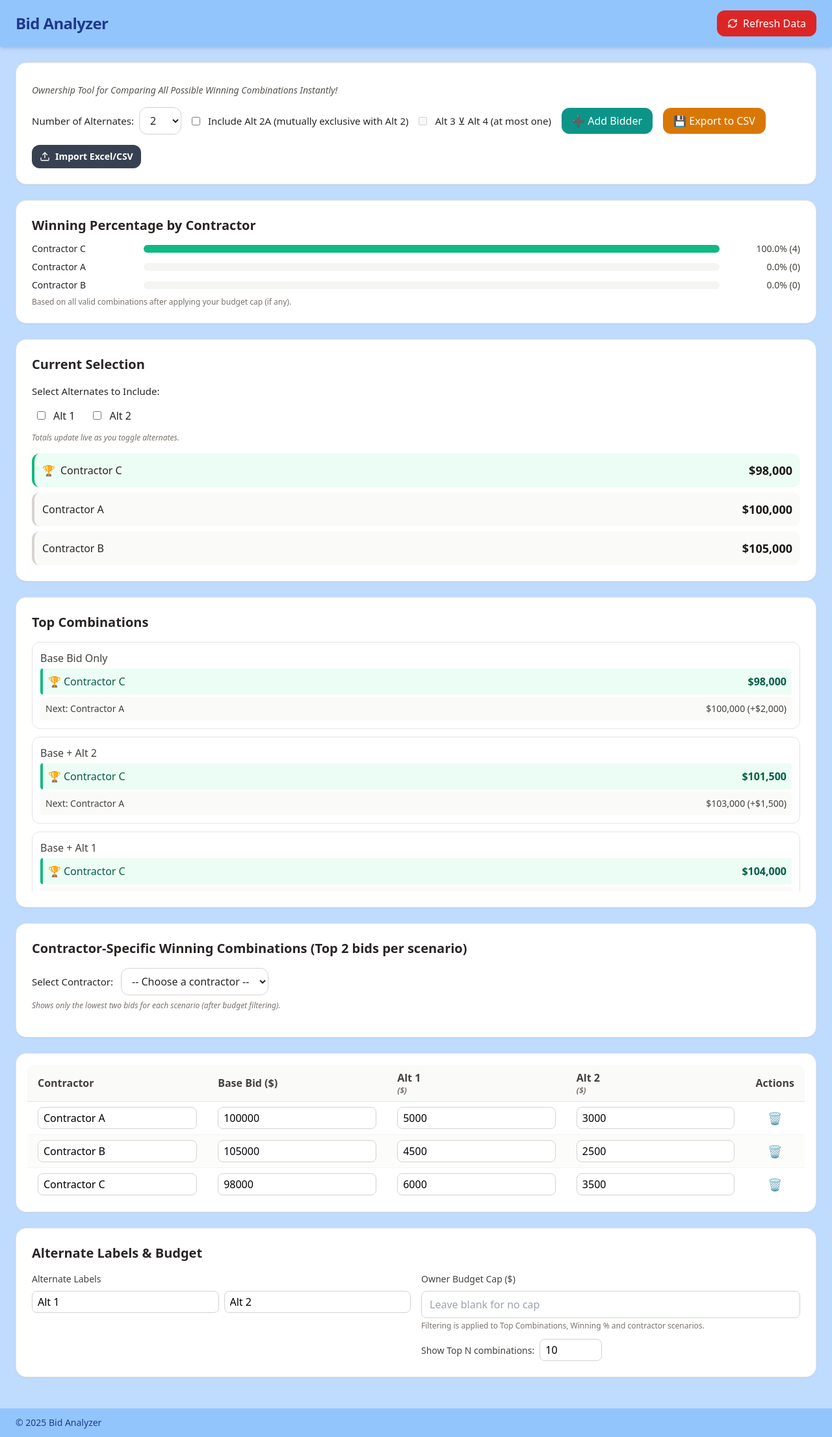
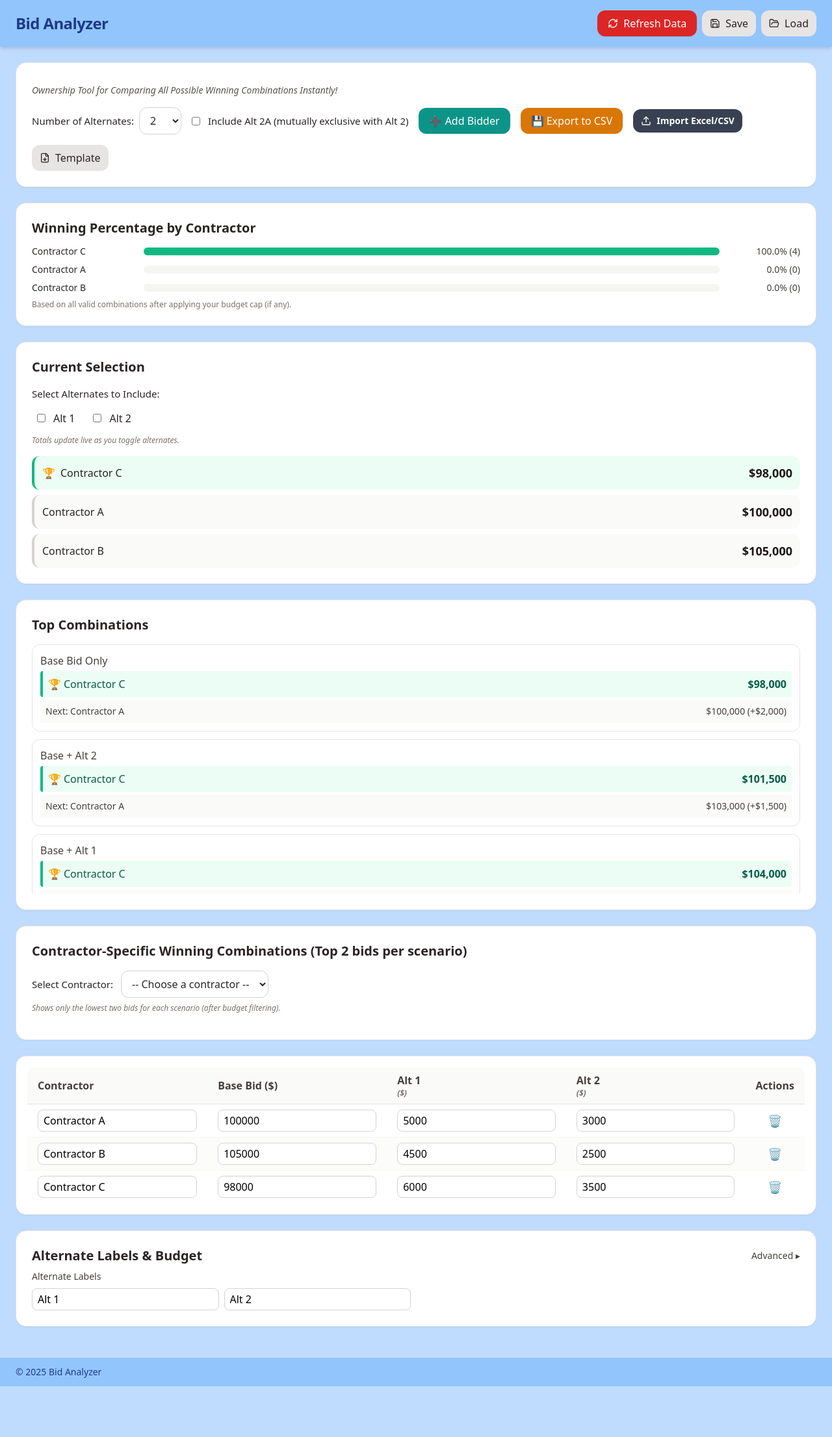
Before and after one commit to zwkoenig/BidAnalyzer, a React (Vite) app: page / in a window 1280 px wide. Shown: the whole page at 65% size. After the commit the page ends 2134 px from the top, so only its background shows below. Built offline with nearby package versions, Linux system fonts and the light colour scheme.

Commit message:
Update App.tsx

```diff
--- a/src/App.tsx
+++ b/src/App.tsx
@@ -1,8 +1,8 @@
 // App.tsx — Bid Analyzer (Vite + React + TypeScript + Tailwind)
 // Libraries used: react, react-dom, lucide-react, xlsx
 
-import React, { useEffect, useMemo, useState } from "react";
-import { Upload, RefreshCw } from "lucide-react";
+import React, { useEffect, useMemo, useRef, useState } from "react";
+import { Upload, RefreshCw, Save, FolderOpen, FileDown } from "lucide-react";
 import * as XLSX from "xlsx";
 
 type AltIndex = number | "alt2A";
@@ -72,6 +72,10 @@ export default function App() {
   // UI state
   const [selectedAlternates, setSelectedAlternates] = useState<AltIndex[]>([]);
   const [selectedContractor, setSelectedContractor] = useState<string>("");
+  const [isAdvancedOpen, setIsAdvancedOpen] = useState<boolean>(false);
+
+  // file input refs
+  const snapshotInputRef = useRef<HTMLInputElement>(null);
 
   // ---------- load/save (localStorage) ----------
   useEffect(() => {
@@ -120,6 +124,80 @@ export default function App() {
     setBidders([...INITIAL_BIDDERS]);
     setSelectedAlternates([]);
     setSelectedContractor("");
+  };
+
+  // Save / Load snapshot (JSON)
+  const exportSnapshot = () => {
+    const payload = {
+      version: 1,
+      numAlternates,
+      has2A,
+      xor34,
+      altLabels,
+      alt2ALabel,
+      budgetCap: budgetCap === "" ? null : budgetCap,
+      topN,
+      bidders,
+    };
+    const blob = new Blob([JSON.stringify(payload, null, 2)], { type: "application/json" });
+    const a = document.createElement("a");
+    a.href = URL.createObjectURL(blob);
+    a.download = "bid_analyzer_snapshot.json";
+    a.click();
+  };
+
+  const importSnapshot: React.ChangeEventHandler<HTMLInputElement> = (e) => {
+    const file = e.target.files?.[0];
+    if (!file) return;
+    const reader = new FileReader();
+    reader.onload = (evt) => {
+      try {
+        const obj = JSON.parse(String(evt.target?.result || "{}"));
+        const n = typeof obj.numAlternates === "number" && obj.numAlternates > 0 ? obj.numAlternates : INITIAL_NUM_ALTERNATES;
+        setNumAlternates(n);
+        setHas2A(!!obj.has2A);
+        setXor34(!!obj.xor34);
+        if (Array.isArray(obj.altLabels)) {
+          const next = Array.from({ length: n }, (_, i) => obj.altLabels[i] ?? `Alt ${i + 1}`);
+          setAltLabels(next);
+        }
+        setAlt2ALabel(typeof obj.alt2ALabel === "string" ? obj.alt2ALabel : INITIAL_ALT2ALABEL);
+        setBudgetCap(typeof obj.budgetCap === "number" ? obj.budgetCap : INITIAL_BUDGET_CAP);
+        setTopN(typeof obj.topN === "number" ? obj.topN : INITIAL_TOP_N);
+        if (Array.isArray(obj.bidders)) {
+          // coerce bidder shapes
+          const coerced: Bidder[] = obj.bidders.map((b: any, idx: number) => ({
+            id: typeof b.id === "number" ? b.id : idx + 1,
+            name: String(b.name ?? `Contractor ${idx + 1}`),
+            baseBid: Number(b.baseBid) || 0,
+            alternates: Array.from({ length: n }, (_, i) => Number(b.alternates?.[i]) || 0),
+            alternate2A: Number(b.alternate2A) || 0,
+          }));
+          setBidders(coerced);
+        }
+        setSelectedAlternates([]);
+        setSelectedContractor("");
+      } catch {
+        alert("Invalid snapshot file.");
+      } finally {
+        if (snapshotInputRef.current) snapshotInputRef.current.value = "";
+      }
+    };
+    reader.readAsText(file);
+  };
+
+  // CSV Template (matches importer headers)
+  const downloadTemplateCSV = () => {
+    const headers: string[] = ["Contractor", "Base Bid", ...Array.from({ length: numAlternates }, (_, i) => `Alt ${i + 1}`)];
+    if (has2A) headers.push("Alt 2A");
+    const blankRow = new Array(headers.length).fill("");
+    const rows = [headers, blankRow, blankRow, blankRow]; // 3 blank rows
+    const csv = rows.map((r) => r.map((c) => `"${c}"`).join(",")).join("\n");
+    const blob = new Blob([csv], { type: "text/csv;charset=utf-8;" });
+    const a = document.createElement("a");
+    a.href = URL.createObjectURL(blob);
+    a.download = "bid_template.csv";
+    a.click();
   };
 
   // XOR rules
@@ -382,7 +460,7 @@ export default function App() {
       .sort((a, b) => b.pct - a.pct);
   }, [bidders, filteredCombinations]);
 
-  // --------- export ---------
+  // --------- export (analysis CSV) ---------
   const exportToCSV = () => {
     const headers = [
       "Base Bid & Alternate Combination",
@@ -408,14 +486,32 @@ export default function App() {
     <div className="min-h-screen bg-blue-200 flex flex-col">
       {/* Header bar */}
       <div className="bg-blue-300 text-blue-900 py-4 shadow-md">
-        <div className="max-w-7xl mx-auto px-6 flex items-center justify-between">
+        <div className="max-w-7xl mx-auto px-6 flex items-center justify-between gap-3">
           <h1 className="text-2xl font-semibold tracking-tight">Bid Analyzer</h1>
+          <div className="flex items-center gap-2">
             <button
               onClick={resetData}
               className="inline-flex items-center gap-2 px-4 py-2 rounded-xl bg-red-600 text-white shadow-sm hover:bg-red-700 transition-all"
+              title="Reset to defaults"
             >
               <RefreshCw className="w-4 h-4" /> Refresh Data
             </button>
+            <button
+              onClick={exportSnapshot}
+              className="inline-flex items-center gap-2 px-3 py-2 rounded-xl bg-stone-200 text-stone-800 hover:bg-stone-300"
+              title="Save snapshot (.json)"
+            >
+              <Save className="w-4 h-4" /> Save
+            </button>
+            <button
+              onClick={() => snapshotInputRef.current?.click()}
+              className="inline-flex items-center gap-2 px-3 py-2 rounded-xl bg-stone-200 text-stone-800 hover:bg-stone-300"
+              title="Load snapshot (.json)"
+            >
+              <FolderOpen className="w-4 h-4" /> Load
+            </button>
+            <input ref={snapshotInputRef} type="file" accept="application/json" className="hidden" onChange={importSnapshot} />
+          </div>
         </div>
       </div>
 
@@ -450,20 +546,6 @@ export default function App() {
               Include Alt 2A (mutually exclusive with Alt 2)
             </label>
 
-            <label className="flex items-center gap-2 text-[15px] font-medium text-stone-800">
-              <input
-                type="checkbox"
-                className="mr-1"
-                checked={xor34}
-                onChange={() => {
-                  setXor34((v) => !v);
-                  setSelectedAlternates((prev) => enforceSelectionXOR(prev, [[2, 3]]));
-                }}
-                disabled={numAlternates < 4}
-              />
-              Alt 3 ⊻ Alt 4 (at most one)
-            </label>
-
             <button
               onClick={addBidder}
               className="inline-flex items-center gap-2 px-4 py-2 rounded-xl bg-teal-600 text-white shadow-sm hover:bg-teal-700 transition-all"
@@ -483,6 +565,14 @@ export default function App() {
               <span className="text-sm">Import Excel/CSV</span>
               <input type="file" accept=".xlsx,.xls,.csv" className="hidden" onChange={handleImport} />
             </label>
+
+            <button
+              onClick={downloadTemplateCSV}
+              className="inline-flex items-center gap-2 px-3 py-2 rounded-xl bg-stone-200 text-stone-800 hover:bg-stone-300"
+              title="Download CSV template"
+            >
+              <FileDown className="w-4 h-4" /> Template
+            </button>
           </div>
         </div>
 
@@ -634,7 +724,7 @@ export default function App() {
           )}
         </div>
 
-        {/* Bidder Input Table Card (moved near bottom, above Labels & Budget) */}
+        {/* Bidder Input Table Card (near bottom, above Labels & Budget) */}
         <div className="bg-white border border-stone-200 rounded-2xl shadow-sm p-4">
           <div className="overflow-x-auto">
             <table className="w-full border border-stone-200 rounded-xl overflow-hidden">
@@ -708,7 +798,15 @@ export default function App() {
 
         {/* Alternate Labels & Budget Card (at very bottom) */}
         <div className="bg-white border border-stone-200 rounded-2xl shadow-sm p-6">
-          <h2 className="text-xl font-semibold text-stone-800 mb-4">Alternate Labels & Budget</h2>
+          <div className="flex items-center justify-between mb-2">
+            <h2 className="text-xl font-semibold text-stone-800">Alternate Labels & Budget</h2>
+            <button
+              onClick={() => setIsAdvancedOpen((v) => !v)}
+              className="text-sm text-stone-700 hover:text-stone-900"
+            >
+              Advanced {isAdvancedOpen ? "▾" : "▸"}
+            </button>
+          </div>
 
           <div className="grid sm:grid-cols-2 gap-4">
             <div>
@@ -742,6 +840,10 @@ export default function App() {
               </div>
             </div>
 
+            {/* Advanced collapsible */}
+            <div>
+              {isAdvancedOpen && (
+                <div className="space-y-3">
                   <div>
                     <div className="text-sm font-medium text-stone-700 mb-2">Owner Budget Cap ($)</div>
                     <input
@@ -754,9 +856,10 @@ export default function App() {
                       className="w-full px-3 py-2 rounded-lg border border-stone-300 focus:ring-2 focus:ring-teal-200 focus:border-teal-400"
                       placeholder="Leave blank for no cap"
                     />
-              <div className="text-xs text-stone-500 mt-1">Filtering is applied to Top Combinations, Winning % and contractor scenarios.</div>
+                    <div className="text-xs text-stone-500 mt-1">Filtering applies to Top Combinations, Winning %, and contractor scenarios.</div>
+                  </div>
 
-              <div className="mt-3">
+                  <div className="flex items-center gap-3">
                     <label className="text-sm font-medium text-stone-700">Show Top N combinations:</label>
                     <input
                       type="number"
@@ -764,9 +867,25 @@ export default function App() {
                       max={100}
                       value={topN}
                       onChange={(e) => setTopN(Math.max(1, Math.min(100, parseInt(e.target.value) || 1)))}
-                  className="ml-2 w-24 px-2 py-1 rounded-lg border border-stone-300 focus:ring-2 focus:ring-teal-200 focus:border-teal-400"
+                      className="w-24 px-2 py-1 rounded-lg border border-stone-300 focus:ring-2 focus:ring-teal-200 focus:border-teal-400"
                     />
                   </div>
+
+                  <label className="flex items-center gap-2 text-[15px] font-medium text-stone-800">
+                    <input
+                      type="checkbox"
+                      className="mr-1"
+                      checked={xor34}
+                      onChange={() => {
+                        setXor34((v) => !v);
+                        setSelectedAlternates((prev) => enforceSelectionXOR(prev, [[2, 3]]));
+                      }}
+                      disabled={numAlternates < 4}
+                    />
+                    Alt 3 ⊻ Alt 4 (at most one)
+                  </label>
+                </div>
+              )}
             </div>
           </div>
         </div>
```
Lines whose indentation alone changed are shown as unchanged.
